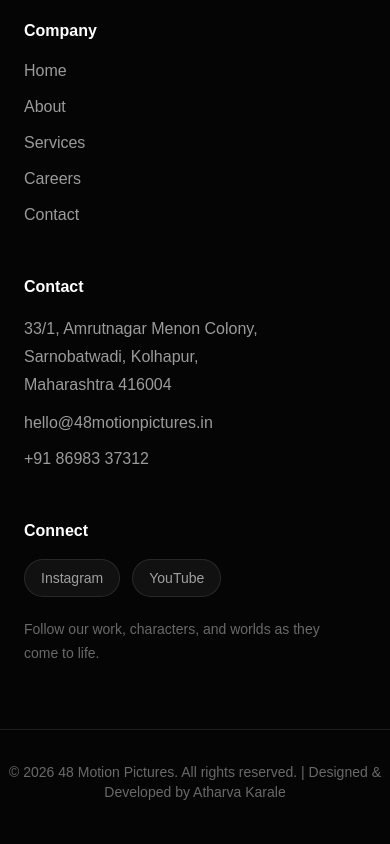
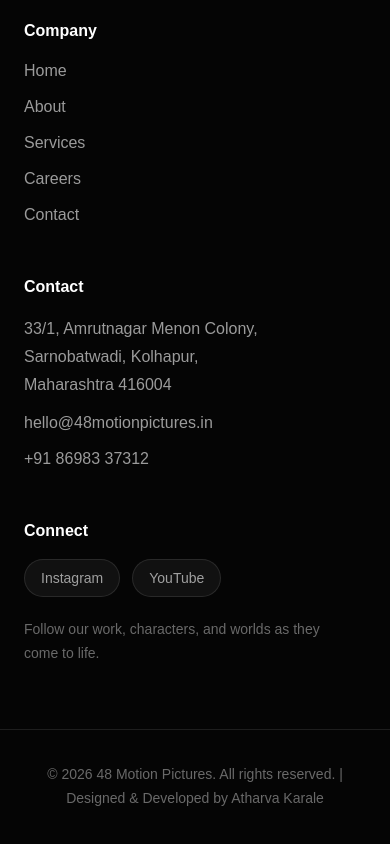
Before and after one commit to Atharva-Karale/48MotionPictures, a Next.js app: page / in a window 390 px wide. Shown: the part 4833-5677 px from the top of the page. Built offline with nearby package versions, Linux system fonts and the light colour scheme.

Commit message:
Fix mobile footer spacing

```diff
--- a/src/components/layout/footer.tsx
+++ b/src/components/layout/footer.tsx
@@ -133,7 +133,7 @@
       </div>
 
       {/* Copyright */}
-      <div className="mt-16 border-t border-white/10 pt-8 text-center text-sm text-white/40">
+     <div className="mt-16 border-t border-white/10 px-6 pt-8 text-center text-sm leading-6 text-white/40">
           © {new Date().getFullYear()} 48 Motion Pictures. All rights reserved.
           {" | "}
           Designed & Developed by{" "}
```
Lines whose indentation alone changed are shown as unchanged.
